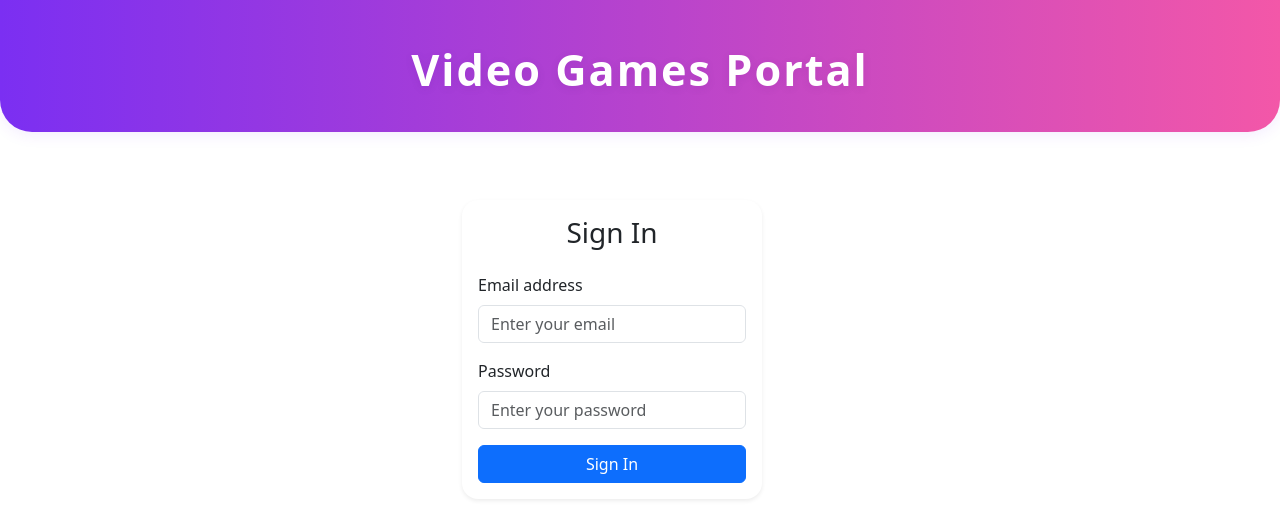
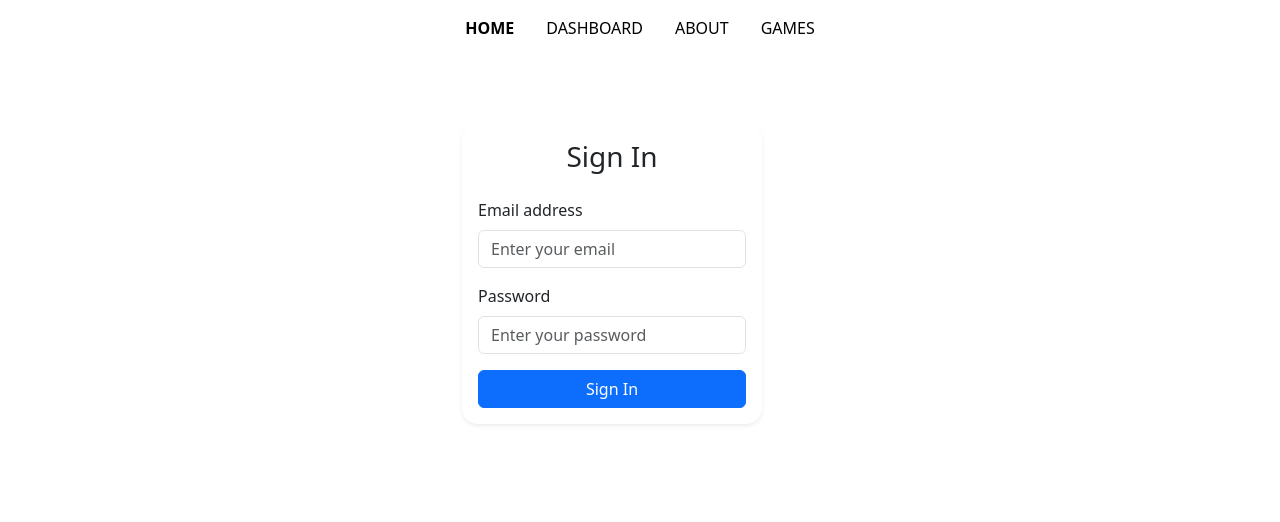
Before and after one commit to dasingh9/games-react-app-v2, a React (Vite) app: page / in a window 1280 px wide. Shown: the top 522 px of the page. Built offline with nearby package versions, Linux system fonts and the light colour scheme.

Commit message:
Implement React Routes

```diff
--- a/src/App.css
+++ b/src/App.css
@@ -100,3 +100,22 @@ h1 {
 .play-btn:hover {
   background: linear-gradient(90deg, #f357a8 0%, #7b2ff2 100%);
 }
+
+.NavBar ul {
+  display: flex;
+  list-style: none;
+  justify-content: center;
+  padding: 0;
+}
+
+.NavBar ul li a {
+  padding: 1em;
+  color: inherit;
+  text-transform: uppercase;
+  display: inline-block;
+  text-decoration: none;
+}
+
+.NavBar ul li a.active {
+  font-weight: bold;
+}
--- a/src/App.jsx
+++ b/src/App.jsx
@@ -13,6 +13,8 @@ import Clock from './components/Clock'
 import RefCounter from './components/RefCounter'
 import { LoginForm } from './pages/LoginForm'
 import AppRoutes from './routes/AppRoutes'
+import { UserProvider } from './context/UserContext'
+import NavBar from './components/Navbar'
 
 function ExampleComponent() {
   return (
@@ -43,10 +45,12 @@ function App() {
 
   return (
     <>
-      <PageHeader />
-      <AppRoutes></AppRoutes>
+        <UserProvider>
+            <NavBar></NavBar>
+            <AppRoutes></AppRoutes>
+        </UserProvider>
     </>
-  )
+    )
 
 }
 
--- /dev/null
+++ b/src/components/Navbar.jsx
@@ -0,0 +1,14 @@
+import { NavLink } from 'react-router-dom'
+export default function NavBar() {
+    return (
+        <nav className="NavBar"
+            style={{ backgroundColor: "white", color: "black" }}>
+            <ul className="menu">
+                <li><NavLink to="/">Home</NavLink></li>
+                <li><NavLink to="/dash">Dashboard</NavLink></li>
+                <li><NavLink to="/about">About</NavLink></li>
+                <li><NavLink to="/games">Games</NavLink></li>
+            </ul>
+        </nav>
+    )
+}
--- a/src/main.jsx
+++ b/src/main.jsx
@@ -4,15 +4,12 @@ import { createRoot } from 'react-dom/client';
 import App from './App.jsx';
 import { ErrorBoundary } from 'react-error-boundary';
 import ErrorMessage from './components/ErrorMessage';
-import { UserProvider } from './context/UserContext';
 import { BrowserRouter } from 'react-router-dom';
 
 createRoot(document.getElementById('root')).render(
   <ErrorBoundary FallbackComponent={ErrorMessage}>
     <BrowserRouter>
-      <UserProvider>
         <App />
-      </UserProvider>
     </BrowserRouter>
   </ErrorBoundary>
 )
--- a/src/pages/LoginForm.jsx
+++ b/src/pages/LoginForm.jsx
@@ -1,4 +1,4 @@
-import { useState } from "react";
+import { useEffect, useState } from "react";
 import { useUserContext } from "../context/UserContext";
 import { useNavigate } from 'react-router-dom';
 import GamesComponent from "../components/games/GamesComponent";
@@ -10,7 +10,12 @@ import Clock from "../components/Clock";
 export function LoginForm() {
     const { currentUser, handleUpdateUser } = useUserContext();
     const [userLoginStatusMessage, setUserLoginStatusMessage] = useState('');
-    //const navigate = useNavigate();
+    const navigate = useNavigate();
+
+    useEffect(()=>{
+        if(currentUser?.email)
+            navigate("/home");
+    });
 
     const handleSubmit = (e) => {
         e.preventDefault();
@@ -22,7 +27,7 @@ export function LoginForm() {
             const user = UserService.authenticate(inputUser.email, inputUser.password);
             setUserLoginStatusMessage("Successfully logged in");
             handleUpdateUser(user);
-            //navigate("/home");
+            navigate("/home");
         }
         catch (error) {
             setUserLoginStatusMessage("Login failed");
--- a/src/routes/AppRoutes.jsx
+++ b/src/routes/AppRoutes.jsx
@@ -33,7 +33,9 @@ function AppRoutes(props) {
                 <Route path="messages" element={<DashboardMessages />} />
                 <Route path="tasks" element={<DashboardTasks />} />
             </Route>
+
             <Route path='/about' element={<AboutPage {...props} />} />
+
             {/* special route to handle if none of the above match */}
             <Route path="*" element={<PageNotFound />} />
         </Routes>
```
